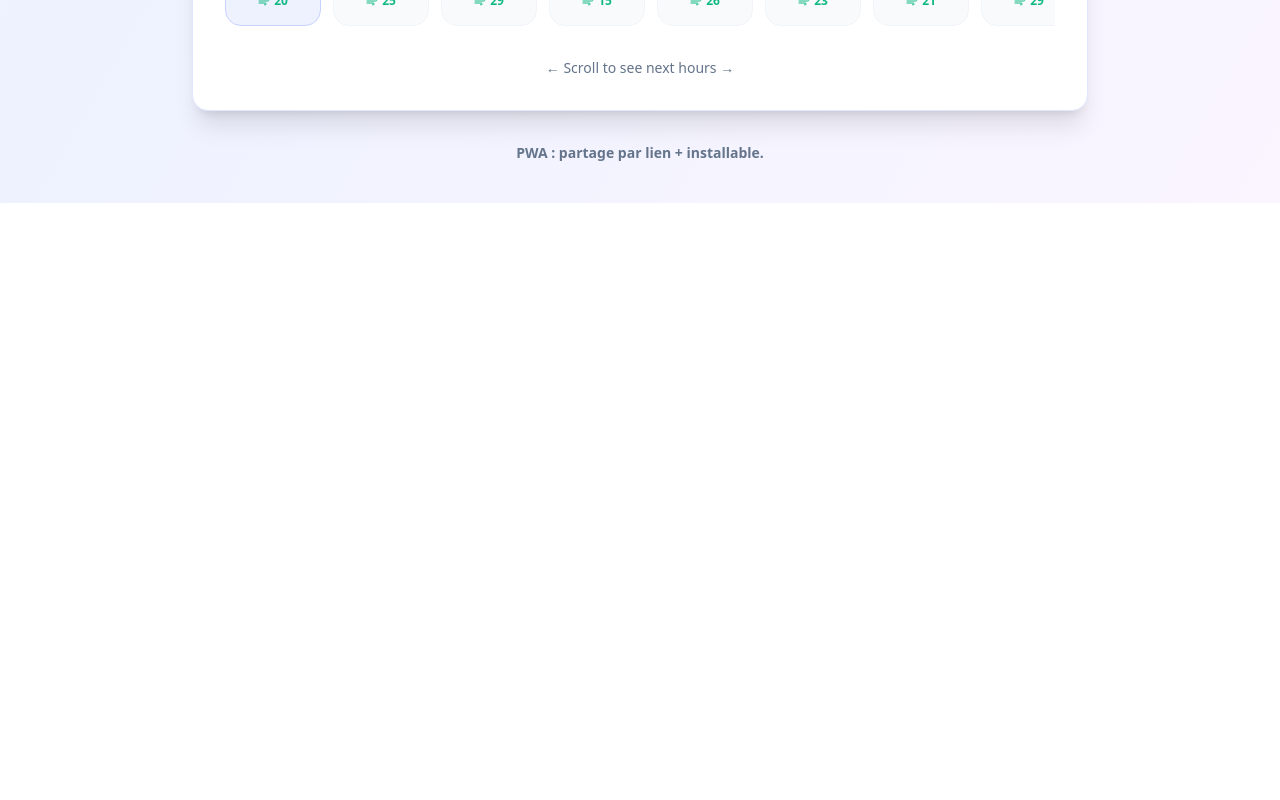
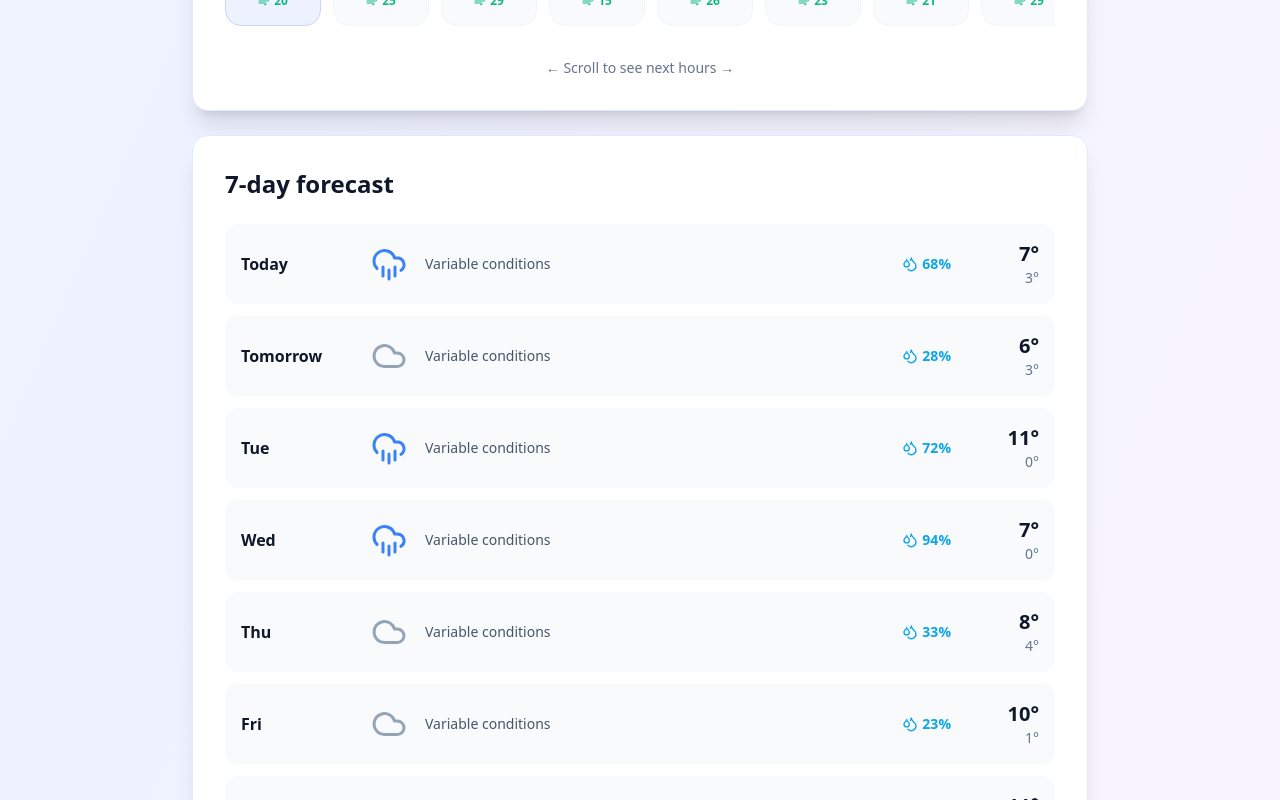
Before and after one commit to ZentraWeather/Zentra, a React (Vite) app: page / in a window 1280 px wide. Shown: the part 2040-2840 px from the top of the page. Before the commit the page ends 2243 px from the top, so only its background shows below. Built offline with nearby package versions, Linux system fonts and the light colour scheme; no server answers.

Commit message:
feat: add 7-day forecast list

```diff
--- a/src/App.jsx
+++ b/src/App.jsx
@@ -1,5 +1,6 @@
 import { getT } from "./lang";
 import SevenDayTemps from "./components/SevenDayTemps";
+import SevenDayForecast from "./components/SevenDayForecast";
 import React, { useEffect, useMemo, useRef, useState } from "react";
 import {
   Cloud,
@@ -789,6 +790,16 @@ export default function App() {
           <p className={`text-sm mt-4 text-center ${theme.muted2}`}>{t.scrollHint}</p>
         </div>
 
+		<SevenDayForecast
+		  daily={daily}
+		  language={language}
+		  t={t}
+		  darkMode={darkMode}
+		  theme={theme}
+		  getWeatherIcon={getWeatherIcon}
+		  getWeatherDescription={getWeatherDescription}
+		/>
+
         <div className={`text-center mt-8 text-sm ${theme.muted2}`}>
           <p className="font-semibold">PWA : partage par lien + installable.</p>
         </div>
--- /dev/null
+++ b/src/components/SevenDayForecast.jsx
@@ -0,0 +1,82 @@
+import React from "react";
+import { Droplets } from "lucide-react";
+
+export default function SevenDayForecast({
+  daily,
+  language,
+  t,
+  darkMode,
+  theme,
+  getWeatherIcon,
+  getWeatherDescription,
+}) {
+  const dayNames = {
+    fr: ["dim.", "lun.", "mar.", "mer.", "jeu.", "ven.", "sam."],
+    nl: ["zo", "ma", "di", "wo", "do", "vr", "za"],
+    de: ["So", "Mo", "Di", "Mi", "Do", "Fr", "Sa"],
+    en: ["Sun", "Mon", "Tue", "Wed", "Thu", "Fri", "Sat"],
+  };
+
+  const getDayName = (dateStr, index) => {
+    if (index === 0) return t.today;
+    if (index === 1) return t.tomorrow;
+    const d = new Date(dateStr);
+    const arr = dayNames[language] || dayNames.fr;
+    return arr[d.getDay()];
+  };
+
+  return (
+    <div className={`rounded-2xl border shadow-xl p-4 sm:p-8 ${theme.card}`}>
+      <h3 className={`text-xl sm:text-2xl font-extrabold mb-4 sm:mb-6 ${theme.text}`}>
+        {t.forecast7days}
+      </h3>
+
+      <div className="space-y-2 sm:space-y-3">
+        {(daily?.time || []).slice(0, 7).map((date, index) => {
+          const dayName = getDayName(date, index);
+
+          const wcode = (daily.weather_code || [])[index] ?? 3;
+          const rainProb = Math.round((daily.precipitation_probability_max || [])[index] ?? 0);
+
+          const tmax = Math.round((daily.temperature_2m_max || [])[index] ?? 0);
+          const tmin = Math.round((daily.temperature_2m_min || [])[index] ?? 0);
+
+          return (
+            <div
+              key={date}
+              className={`flex items-center justify-between p-3 sm:p-4 rounded-xl transition ${
+                darkMode ? "bg-slate-900/40 hover:bg-slate-900/60" : "bg-slate-50 hover:bg-slate-100"
+              }`}
+            >
+              <div className="flex items-center gap-2 sm:gap-4 flex-1 min-w-0">
+                <div className={`w-20 sm:w-28 font-semibold capitalize text-sm sm:text-base flex-shrink-0 ${theme.text}`}>
+                  {dayName}
+                </div>
+
+                <div className="scale-75 sm:scale-90 flex-shrink-0">
+                  {getWeatherIcon(wcode, "w-10 h-10")}
+                </div>
+
+                <div className={`text-xs sm:text-sm flex-1 min-w-0 truncate ${theme.muted}`}>
+                  {getWeatherDescription(wcode)}
+                </div>
+              </div>
+
+              <div className="flex items-center gap-3 sm:gap-6 flex-shrink-0">
+                <div className="text-xs sm:text-sm text-sky-500 font-bold flex items-center gap-1">
+                  <Droplets className="w-3 h-3 sm:w-4 sm:h-4" />
+                  <span>{rainProb}%</span>
+                </div>
+
+                <div className="text-right min-w-[54px] sm:min-w-[64px]">
+                  <div className={`text-lg sm:text-xl font-extrabold ${theme.text}`}>{tmax}°</div>
+                  <div className={`text-xs sm:text-sm ${theme.muted2}`}>{tmin}°</div>
+                </div>
+              </div>
+            </div>
+          );
+        })}
+      </div>
+    </div>
+  );
+}
--- a/src/lang/de/strings.js
+++ b/src/lang/de/strings.js
@@ -48,4 +48,5 @@ export default {
   cold: "Kalt",
   mild: "Mild",
   hot: "Heiß",
+  forecast7days: "Vorhersage 7 Tage",
 };
--- a/src/lang/en/strings.js
+++ b/src/lang/en/strings.js
@@ -48,4 +48,5 @@ export default {
   cold: "Cold",
   mild: "Mild",
   hot: "Hot",
+  forecast7days: "7-day forecast",
 };
--- a/src/lang/fr/strings.js
+++ b/src/lang/fr/strings.js
@@ -48,4 +48,5 @@ export default {
   cold: "Froid",
   mild: "Doux",
   hot: "Chaud",
+  forecast7days: "Prévisions 7 jours",
 };
--- a/src/lang/nl/strings.js
+++ b/src/lang/nl/strings.js
@@ -48,4 +48,5 @@ export default {
   cold: "Koud",
   mild: "Mild",
   hot: "Warm",
+  forecast7days: "Voorspelling 7 dagen",
 };
```
